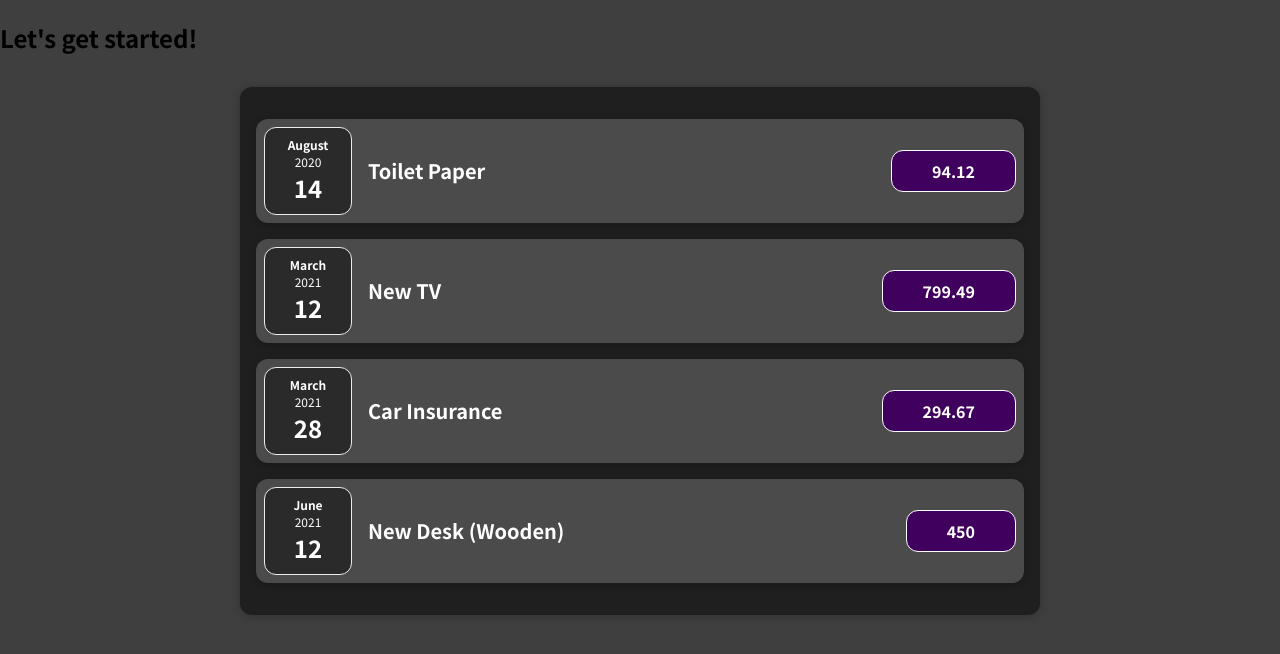
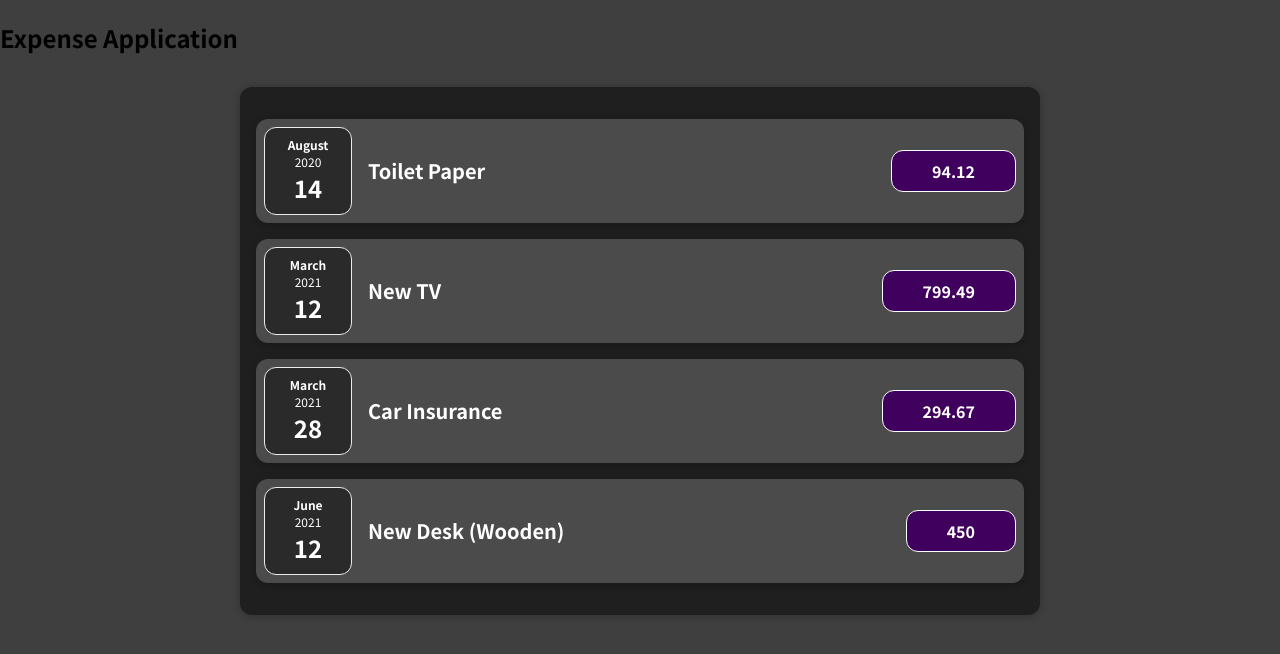
Before and after one commit to jc23729/react-complete-guide, a JavaScript app: page / in a window 1280 px wide. Shown: the top 654 px of the page. Built offline with nearby package versions, Linux system fonts and the light colour scheme.

Commit message:
Update App.js

```diff
--- a/src/App.js
+++ b/src/App.js
@@ -25,7 +25,7 @@
   //props usually holds all the values of that element
   return (
     <div>
-      <h2>Let's get started!</h2>
+      <h2>Expense Application</h2>
       <Expenses items={expenses} />
     </div>
   );
```
